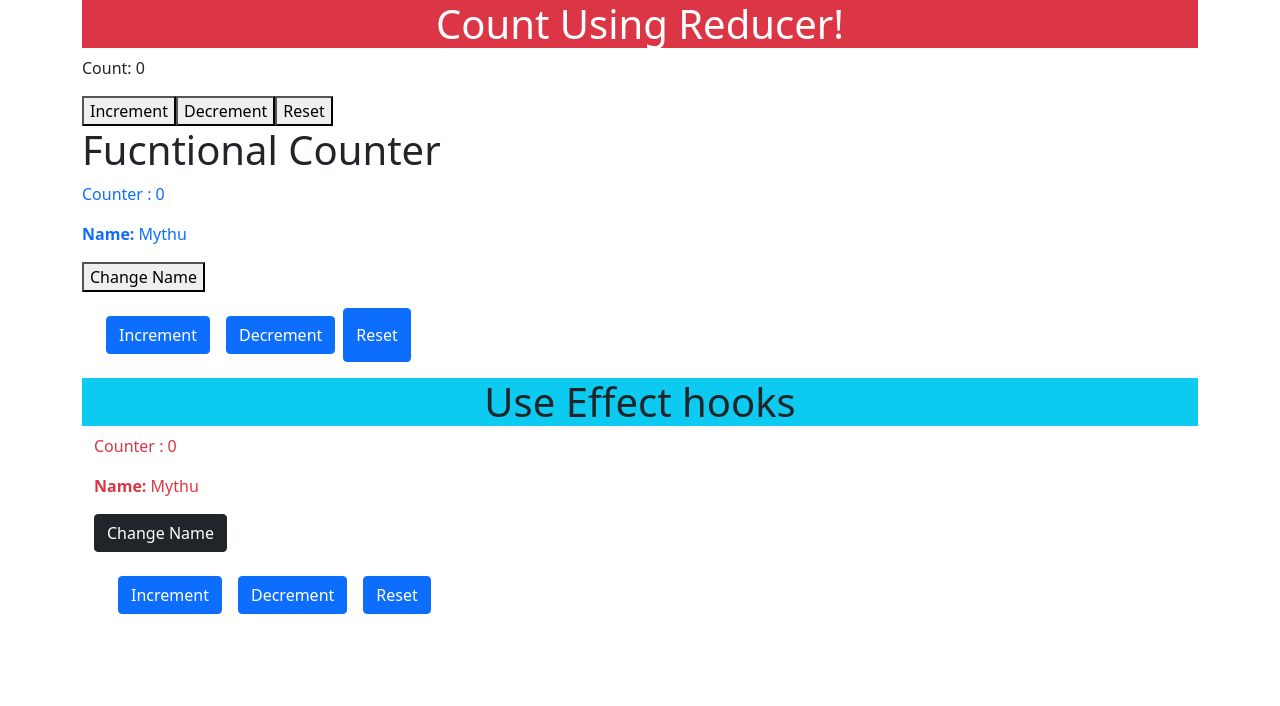
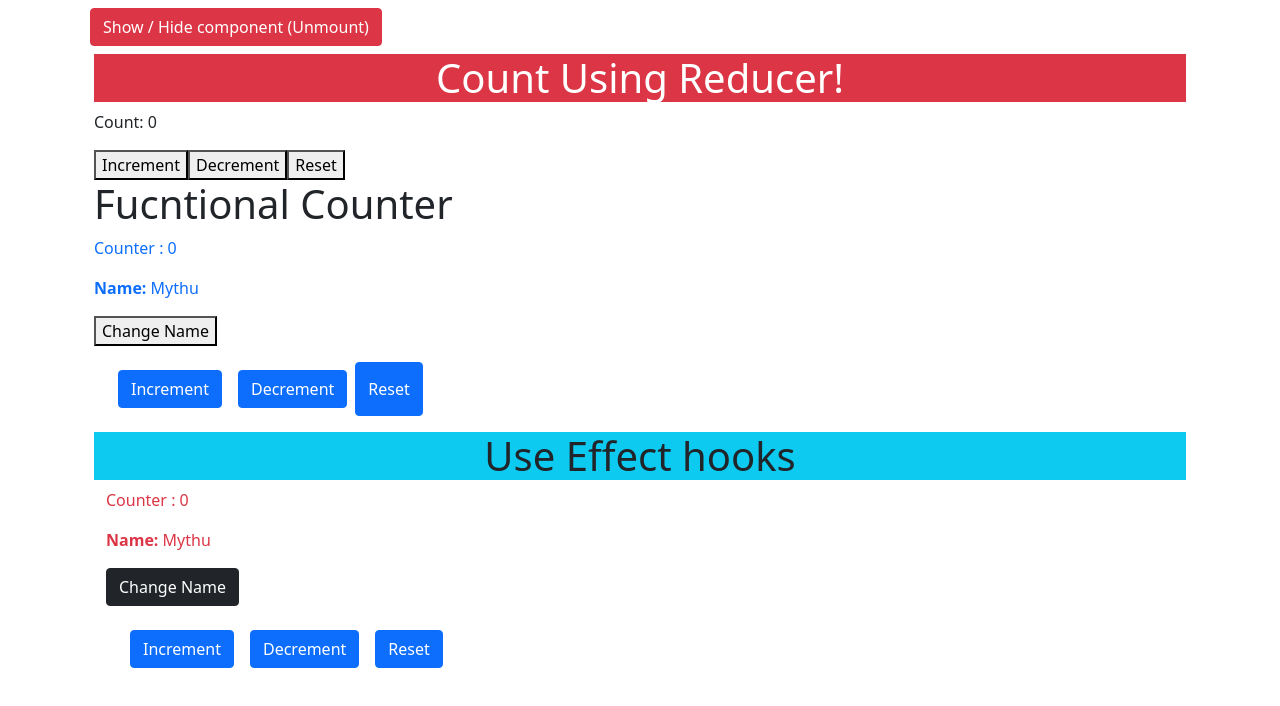
Before and after one commit to mkandanmk7/React-hooks-counter, a React (Create React App) app: page / in a window 1280 px wide. Shown: the top 706 px of the page. Built offline with nearby package versions, Linux system fonts and the light colour scheme.

Commit message:
added unmounted

```diff
--- a/src/index.js
+++ b/src/index.js
@@ -4,9 +4,23 @@ import "./index.css";
 import App from "./App";
 import "bootstrap/dist/css/bootstrap.min.css";
 
+function Unmount() {
+  const [show, setShow] = React.useState(true);
+  return (
+    <>
+      <div className="container">
+        <button className="btn  m-2 btn-danger" onClick={() => setShow(!show)}>
+          Show / Hide component (Unmount)
+        </button>
+        {show ? <App /> : <h1>ComponentWillUnmouted</h1>}
+      </div>
+    </>
+  );
+}
+
 ReactDOM.render(
   <React.StrictMode>
-    <App />
+    <Unmount />
   </React.StrictMode>,
   document.getElementById("root")
 );
```
